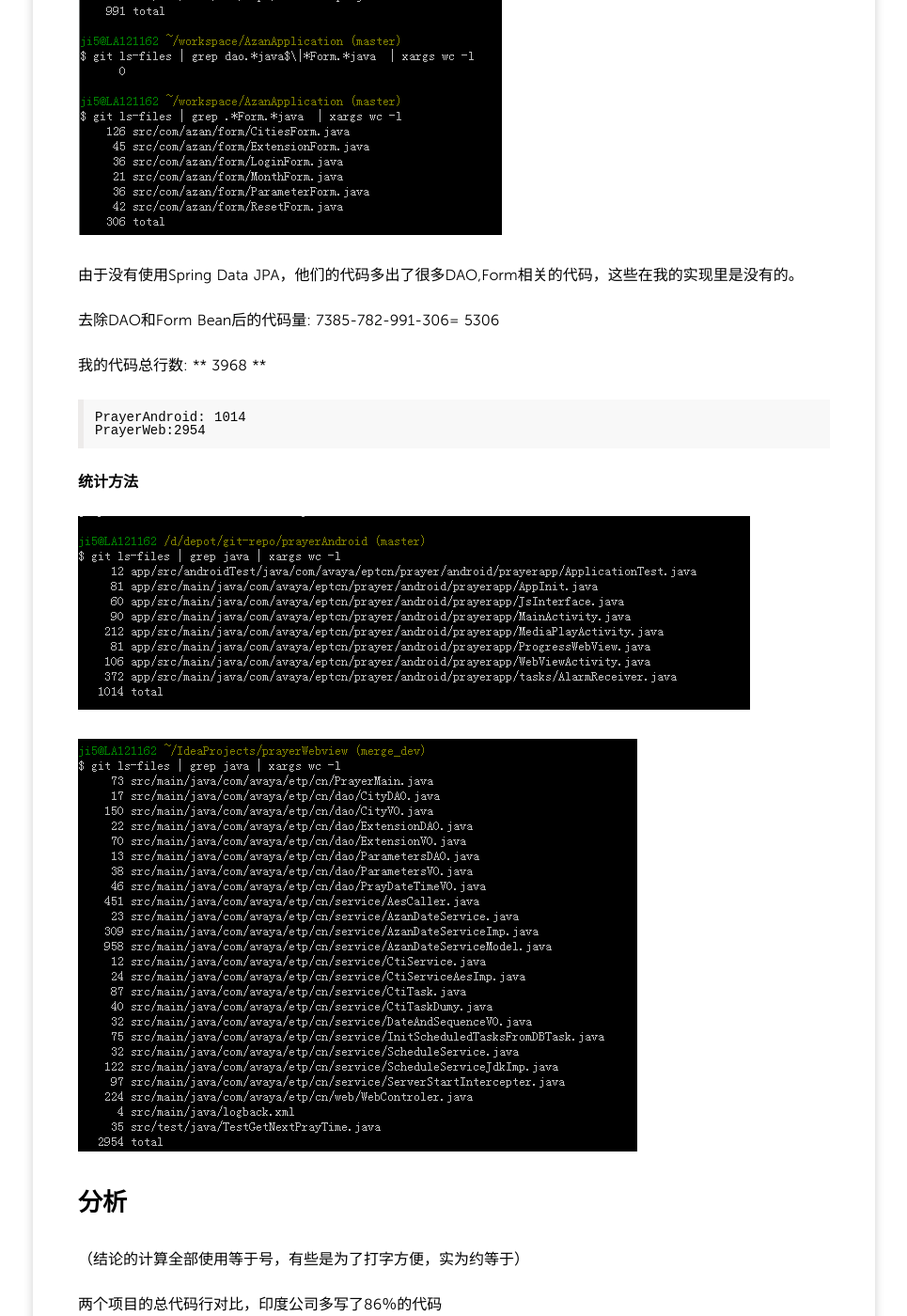
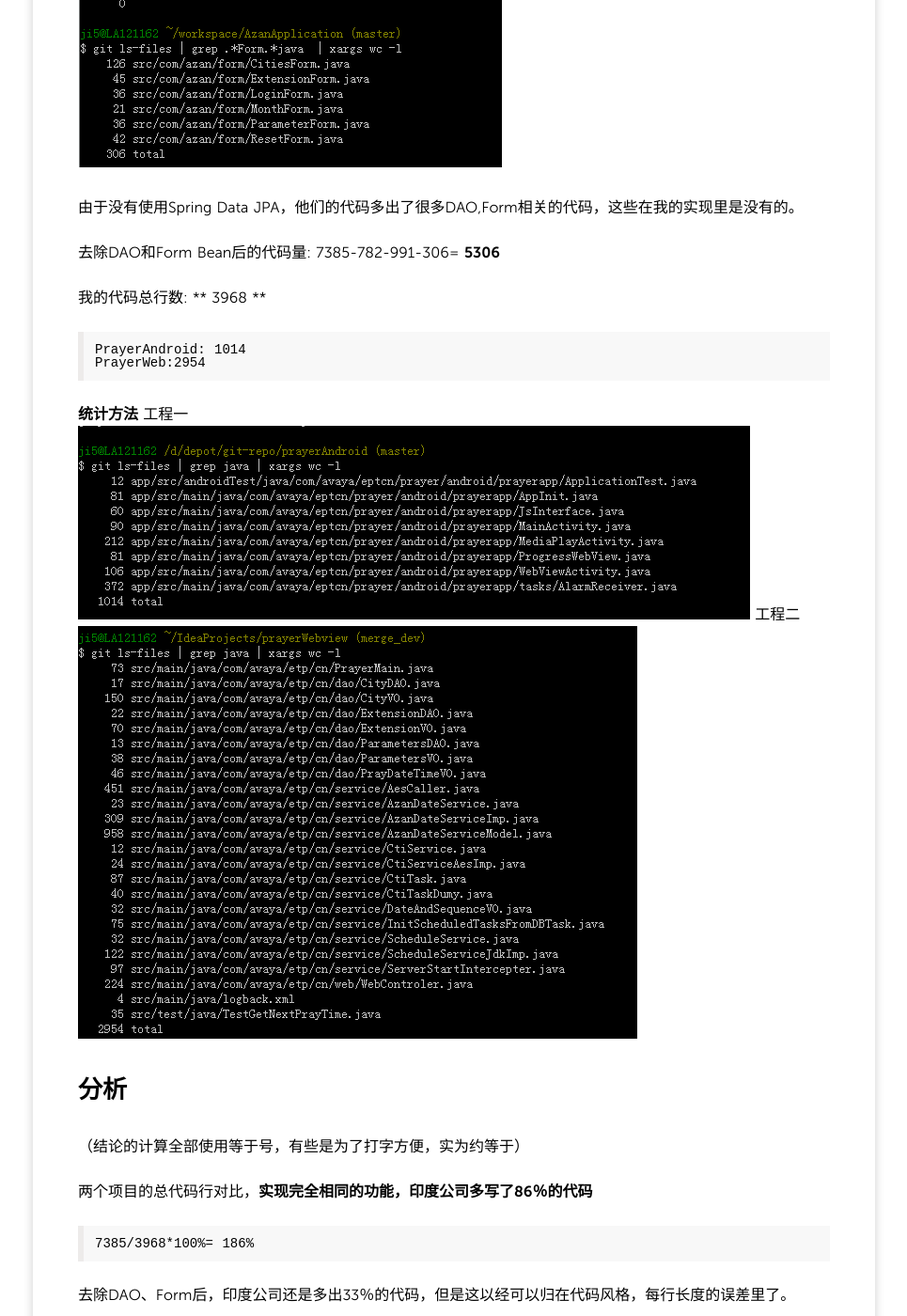
Before and after one commit to dashjim/dashjim.github.com, a Jekyll site: the page built from _posts/2015/2015-11-17-The-Factors-That-Cause-Programer-Perform-Differently.md, in a window 1280 px wide and 1400 px high, scrolled down 3230 px. Shown: the whole window at 94% size, without its empty margins (157-1122 px from the left). Built offline with Jekyll 4.4.1, drawn with Linux system fonts in a browser that asks for light colours; nearby versions of some CDN libraries; Markdown is read by kramdown in place of the engine named in the settings; comment, search, counter and statistics services are not loaded; some of the changed text lies outside the part shown.

Commit message:
Update 2015-11-17-The-Factors-That-Cause-Programer-Perform-Differently.md

````diff
--- a/_posts/2015/2015-11-17-The-Factors-That-Cause-Programer-Perform-Differently.md
+++ b/_posts/2015/2015-11-17-The-Factors-That-Cause-Programer-Perform-Differently.md
@@ -36,17 +36,18 @@ azanApplication: 4177
 
 **统计方法**
 
+工程一，总数
 ![pic](/media/pic2015/1117-0.PNG)
-
+工程一，DAO + DTO
 ![pic](/media/pic2015/1117-1.PNG)
-
+工程二，总数
 ![pic](/media/pic2015/1117-5.PNG)
-
+工程二，DAO + FORM Bean
 ![pic](/media/pic2015/1117-2.PNG)
 
 由于没有使用Spring Data JPA，他们的代码多出了很多DAO,Form相关的代码，这些在我的实现里是没有的。
 
-去除DAO和Form Bean后的代码量: 7385-782-991-306= 5306
+去除DAO和Form Bean后的代码量: 7385-782-991-306= **5306**
 
 
 我的代码总行数: ** 3968 **
@@ -57,16 +58,16 @@ PrayerWeb:2954
 ```
 
 **统计方法**
-
+工程一
 ![pic](/media/pic2015/1117-3.PNG)
-
+工程二
 ![pic](/media/pic2015/1117-4.PNG)
 
 ## 分析
 
 （结论的计算全部使用等于号，有些是为了打字方便，实为约等于）
 
-两个项目的总代码行对比，印度公司多写了86％的代码
+两个项目的总代码行对比，**实现完全相同的功能，印度公司多写了86％的代码**
 
 ```
 7385/3968*100%= 186%
````
